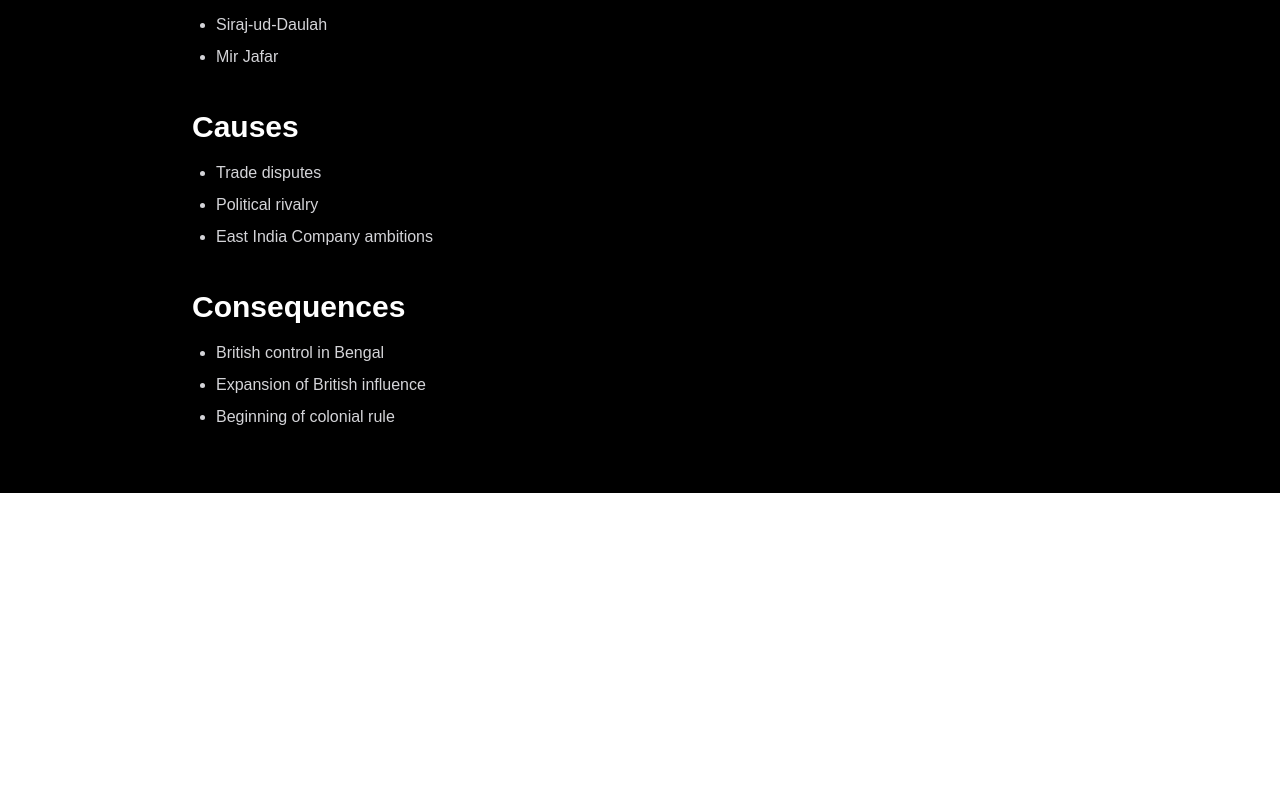
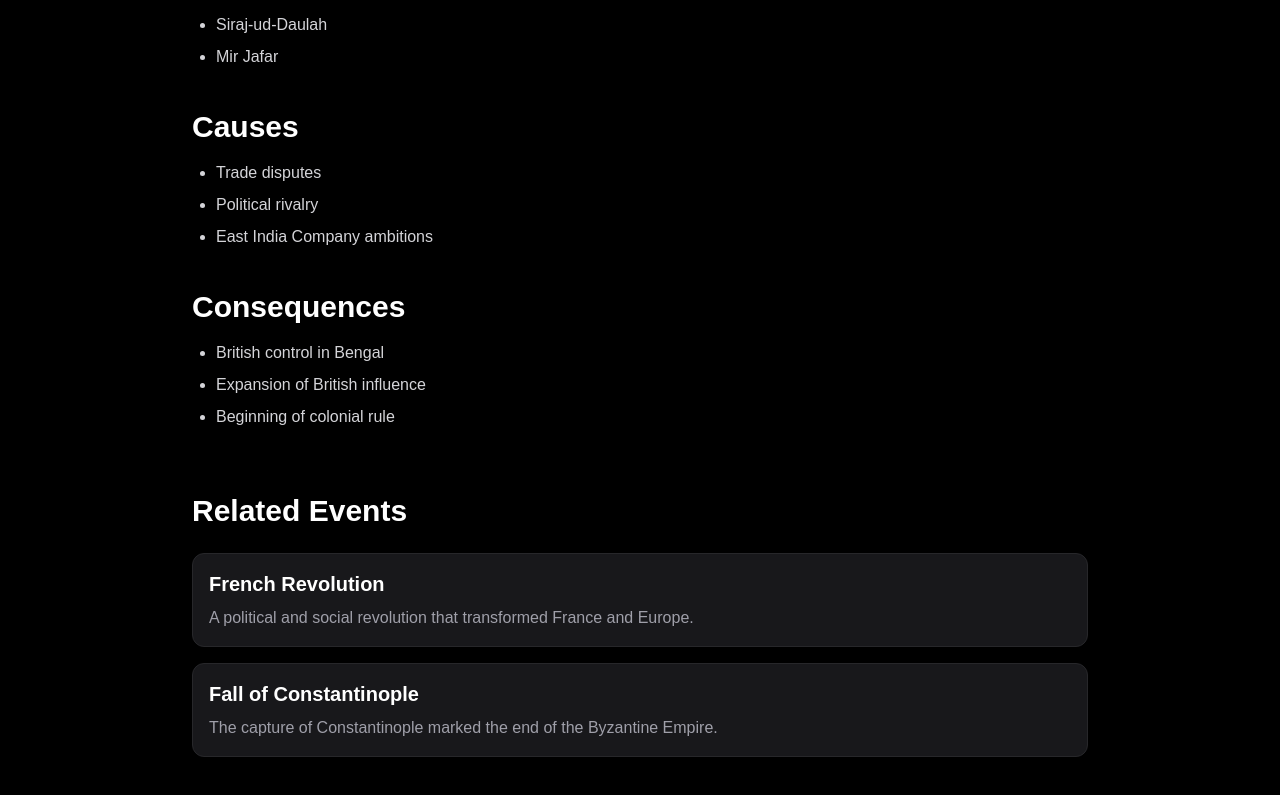
Before and after one commit to amanzisaar/amazing-historical-events, a Next.js app: page /events/battle-of-plassey in a window 1280 px wide. Shown: the part 1299-2094 px from the top of the page. Before the commit the page ends 1792 px from the top, so only its background shows below. Built offline with nearby package versions, Linux system fonts and the light colour scheme.

Commit message:
Add related events sections

```diff
--- a/app/events/[slug]/page.tsx
+++ b/app/events/[slug]/page.tsx
@@ -1,6 +1,7 @@
 import { events } from "../../../data/events";
 import Image from "next/image";
 import SaveEventButton from "../../../components/SaveEventButton";
+import RelatedEvents from "../../../components/RelatedEvents";
 type EventPageProps = {
   params: Promise<{
     slug: string;
@@ -58,9 +59,7 @@ export default async function EventPage({ params }: EventPageProps) {
         </section>
 
         <section className="mb-10">
-  <h2 className="mb-4 text-3xl font-semibold">
-    Key Figures
-  </h2>
+          <h2 className="mb-4 text-3xl font-semibold">Key Figures</h2>
 
           <ul className="list-disc space-y-2 pl-6 text-zinc-300">
             {event.keyFigures.map((person) => (
@@ -70,9 +69,7 @@ export default async function EventPage({ params }: EventPageProps) {
         </section>
 
         <section className="mb-10">
-  <h2 className="mb-4 text-3xl font-semibold">
-    Causes
-  </h2>
+          <h2 className="mb-4 text-3xl font-semibold">Causes</h2>
 
           <ul className="list-disc space-y-2 pl-6 text-zinc-300">
             {event.causes.map((cause) => (
@@ -82,9 +79,7 @@ export default async function EventPage({ params }: EventPageProps) {
         </section>
 
         <section>
-  <h2 className="mb-4 text-3xl font-semibold">
-    Consequences
-  </h2>
+          <h2 className="mb-4 text-3xl font-semibold">Consequences</h2>
 
           <ul className="list-disc space-y-2 pl-6 text-zinc-300">
             {event.consequences.map((consequence) => (
@@ -92,6 +87,7 @@ export default async function EventPage({ params }: EventPageProps) {
             ))}
           </ul>
         </section>
+        <RelatedEvents currentSlug={event.slug} />
       </div>
     </main>
   );
--- /dev/null
+++ b/components/RelatedEvents.tsx
@@ -0,0 +1,38 @@
+import Link from "next/link";
+import { events } from "../data/events";
+
+type Props = {
+  currentSlug: string;
+};
+
+export default function RelatedEvents({ currentSlug }: Props) {
+  const relatedEvents = events.filter(
+    (event) => event.slug !== currentSlug
+  );
+
+  return (
+    <section className="mt-16">
+      <h2 className="mb-6 text-3xl font-bold text-white">
+        Related Events
+      </h2>
+
+      <div className="grid gap-4">
+        {relatedEvents.map((event) => (
+          <Link
+            key={event.id}
+            href={`/events/${event.slug}`}
+            className="rounded-xl border border-zinc-800 bg-zinc-900 p-4 transition hover:border-blue-500"
+          >
+            <h3 className="text-xl font-semibold">
+              {event.title}
+            </h3>
+
+            <p className="mt-2 text-zinc-400">
+              {event.summary}
+            </p>
+          </Link>
+        ))}
+      </div>
+    </section>
+  );
+}
```
Lines whose indentation alone changed are shown as unchanged.
